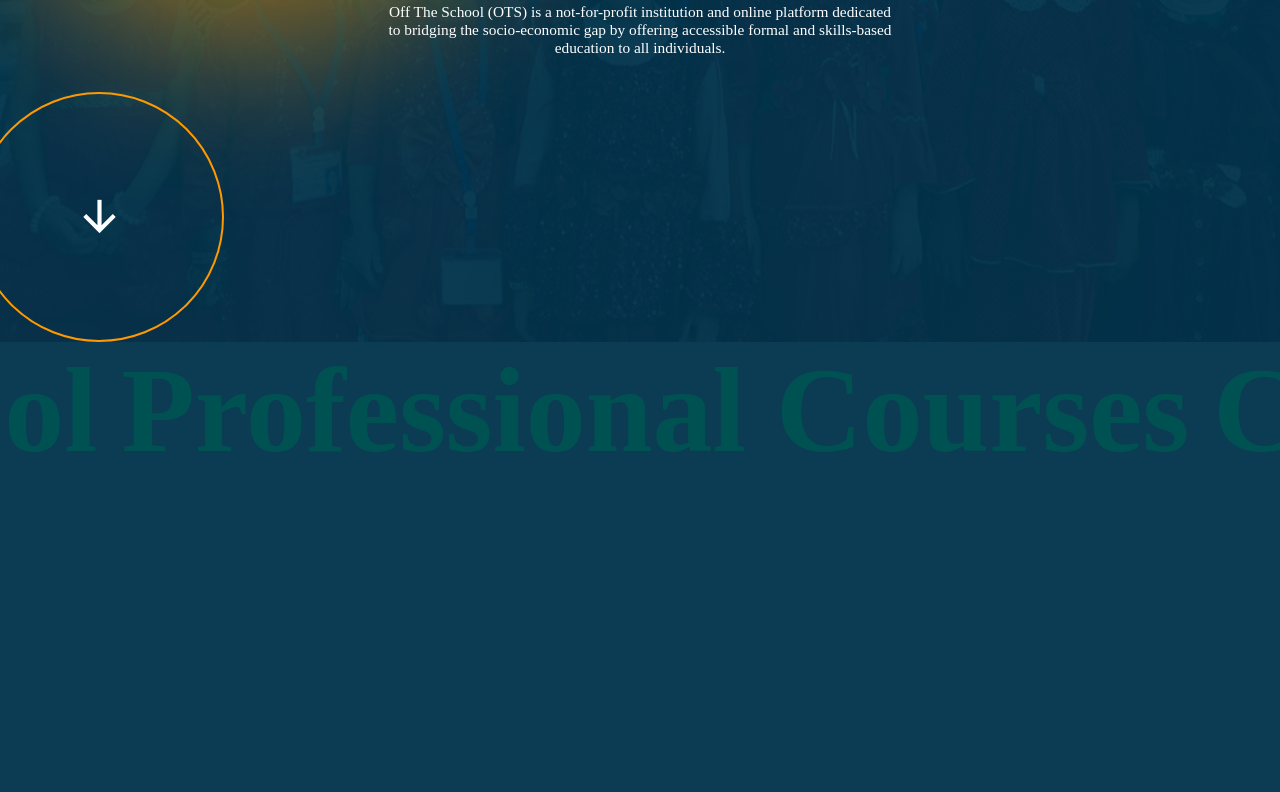
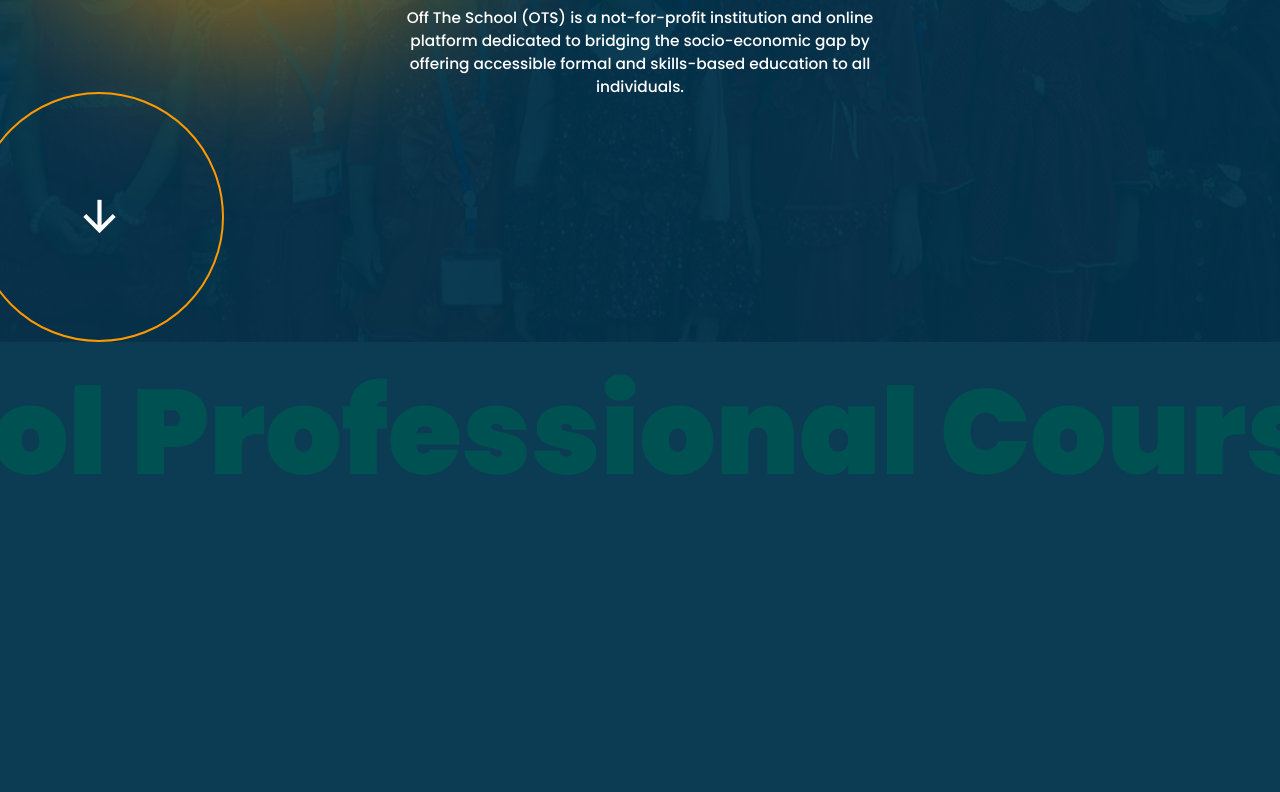
Before and after one commit to tahir-aijaz/OTS-Web-Home, a plain HTML site: page index.html in a window 1280 px wide. Shown: the part 458-1250 px from the top of the page. Drawn offline with nearby package versions, Linux system fonts and the light colour scheme.

Commit message:
imported a font

```diff
--- a/style.css
+++ b/style.css
@@ -1,3 +1,4 @@
+@import url("https://fonts.googleapis.com/css2?family=Poppins:wght@100;200;300;400;500;600;700;800;900&display=swap");
 * {
   margin: 0;
   padding: 0;
```
